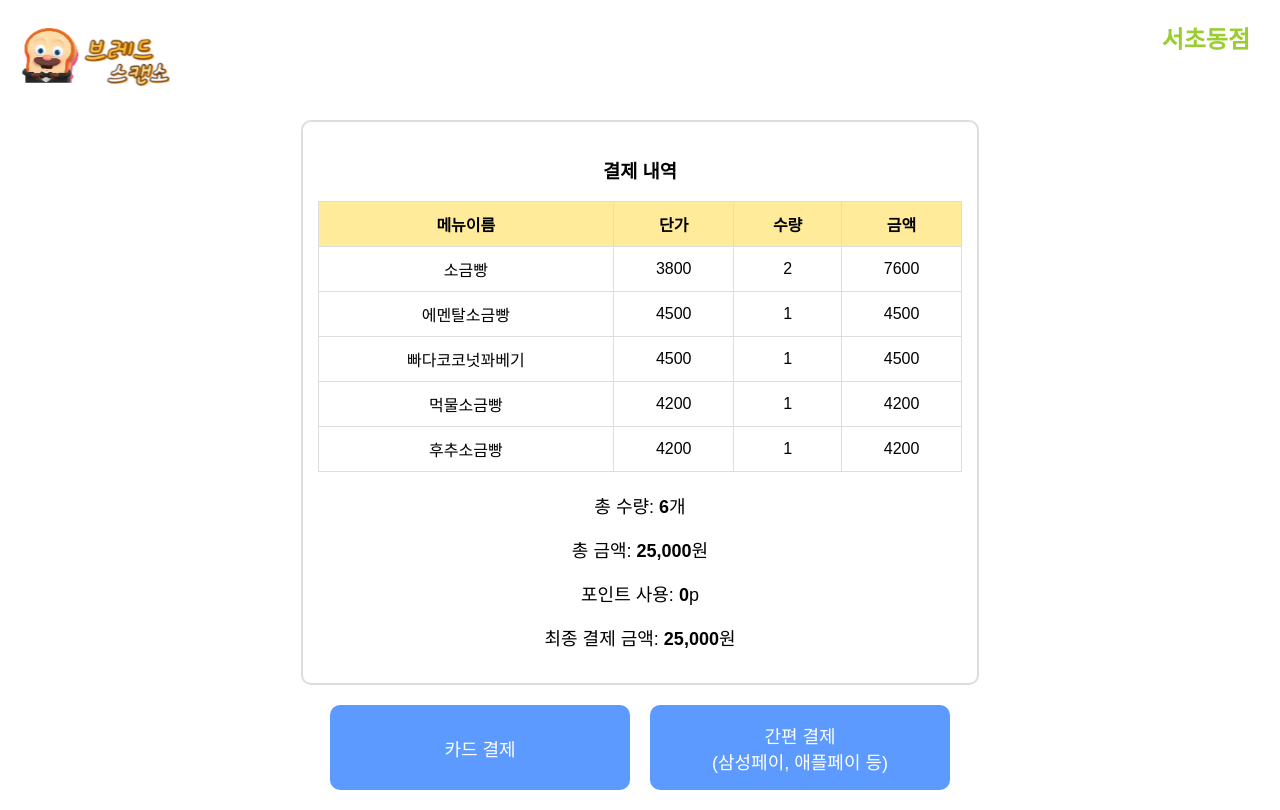
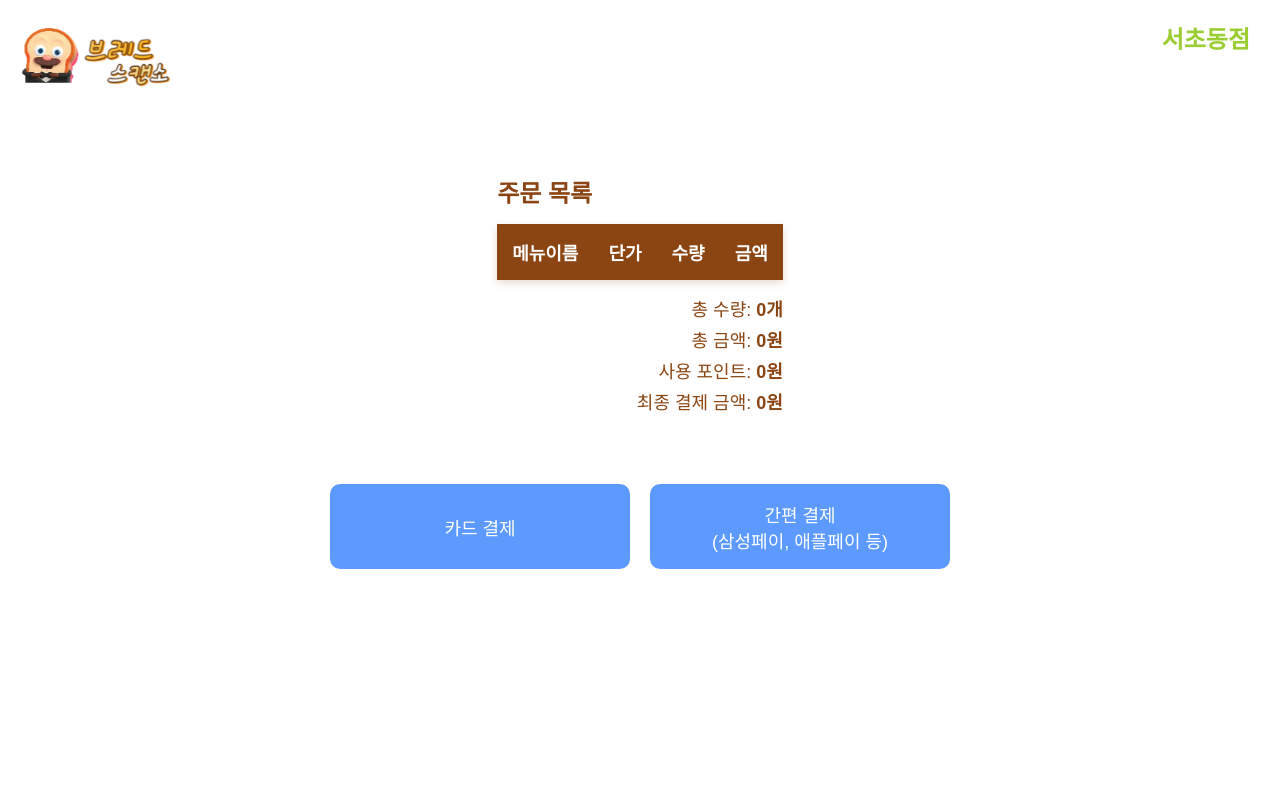
Before and after one commit to pladata-encore/DA36-final-web-BreadScanso-repo, a Django app: page /kiosk/payment_method/ in a window 1280 px wide. After the commit the page ends 569 px from the top, so only its background shows below. Run offline with Django 5.2, Linux system fonts and the light colour scheme; lists and menus that the app fills with data are empty.

Commit message:
Feat : 결제과정 세션에 저장되는 변수 통일

```diff
--- a/static/js/kiosk-paymentMethod.js
+++ b/static/js/kiosk-paymentMethod.js
@@ -1,30 +1,54 @@
-document.addEventListener("DOMContentLoaded", function () {
-    let totalAmountElem = document.getElementById("total_amount"); // 총 금액 요소
-    let finalAmountElem = document.getElementById("final_amount"); // 최종 결제 금액 요소
+document.addEventListener('DOMContentLoaded', function() {
+    // 세션 스토리지에서 데이터 가져오기
+    const productDictionary = JSON.parse(sessionStorage.getItem("productDictionary") || "{}");
+    const totalQuantity = sessionStorage.getItem("totalQuantity") || 0;
+    const totalPrice = parseInt(sessionStorage.getItem("totalPrice") || "0");
+    const usedPoints = parseInt(sessionStorage.getItem("usedPoints") || "0");
+    const finalPrice = parseInt(sessionStorage.getItem("finalPrice") || "0");
 
-    const use_points = sessionStorage.getItem("use_points");  // 사용한 적립금 가져오기
-    console.log("사용한 포인트:", use_points);  // 콘솔 확인
-    if (use_points) {
-        document.getElementById("use_points").textContent = parseInt(use_points).toLocaleString();
+    console.log("세션 스토리지 데이터:", {
+        productDictionary,
+        totalQuantity,
+        totalPrice,
+        usedPoints,
+        finalPrice
+    });
+
+    // 주문 테이블 업데이트
+    const orderTable = document.getElementById("order-table");
+
+    // 테이블에 데이터 채우기
+    Object.keys(productDictionary).forEach(itemName => {
+        const product = productDictionary[itemName];
+        const row = `
+            <tr>
+                <td>${product.korName}</td>
+                <td>${product.price.toLocaleString()}원</td>
+                <td>${product.quantity}</td>
+                <td>${product.totalAmount.toLocaleString()}원</td>
+            </tr>
+        `;
+        orderTable.innerHTML += row;
+    });
+
+    // 총 수량과 금액 업데이트
+    document.getElementById("totalQuantity").textContent = `${totalQuantity}개`;
+    document.getElementById("totalPrice").textContent = `${totalPrice.toLocaleString()}원`;
+
+    // 포인트 사용 정보가 있는 경우 표시
+    const usedPointsElement = document.getElementById("usedPoints");
+    const finalAmountElement = document.getElementById("final_amount");
+
+    if (usedPointsElement && usedPoints > 0) {
+        usedPointsElement.textContent = `${usedPoints.toLocaleString()}원`;
     }
 
+    // 최종 결제 금액 표시
+    if (finalAmountElement) {
+        const finalAmount = finalPrice || Math.max(totalPrice - usedPoints, 0);
+        finalAmountElement.textContent = `${finalAmount.toLocaleString()}원`;
+        }
 
-    // 숫자 변환 함수 (쉼표 제거 후 정수 변환)
-    function parseNumber(text) {
-        return parseInt(text.replace(/,/g, ""), 10) || 0;
-    }
+        console.log("최종 결제 금액:", finalAmount);
 
-    function updateFinalAmount() {
-        let totalAmount = parseNumber(totalAmountElem.textContent);
-        console.log("총 결제 금액:", totalAmount);  // 콘솔 확인
-
-        let finalAmount = Math.max(totalAmount - use_points, 0); // 음수 방지
-        finalAmountElem.textContent = finalAmount.toLocaleString(); // 천 단위 쉼표 적용
-        sessionStorage.setItem("final_amount", finalAmount);
-        console.log("최종 결제 금액:", finalAmount);  // 콘솔 확인
-
-    }
-
-    // 페이지 로드 시 자동 업데이트
-    updateFinalAmount();
 });
--- a/templates/kiosk/kiosk_payment_completed.html
+++ b/templates/kiosk/kiosk_payment_completed.html
@@ -11,8 +11,8 @@
 <body class="kiosk-payment-completed">
 
     <h3 class="mb-3">✅ 결제가 완료되었습니다.</h3>
-    <p>적립 포인트 : <strong id="earned_point">0</strong>P</p>
-    <p>최종 보유 포인트 : <strong id="final_point">0</strong>P</p>
+    <p>적립 포인트 : <strong id="earnedPoints">0</strong>P</p>
+    <p>최종 보유 포인트 : <strong id="finalPoints">0</strong>P</p>
 
 
     <div class="button-container">
--- a/templates/kiosk/kiosk_payment_method.html
+++ b/templates/kiosk/kiosk_payment_method.html
@@ -7,6 +7,75 @@
     <meta name="viewport" content="width=device-width, initial-scale=1.0">
     <title>Kiosk | Payment Method</title>
     <link rel="stylesheet" href="{% static 'css/style.css' %}">
+    <style>
+        /* 테이블 스타일 개선 - 갈색 계열 */
+        .container {
+            width: 90%;
+            max-width: 1000px;
+            margin: 0 auto;
+        }
+
+        .order-list {
+            margin: 30px 0;
+        }
+
+        .order-list h3 {
+            color: #8B4513; /* 새들 브라운 색상 */
+            font-size: 24px;
+            margin-bottom: 15px;
+        }
+
+        .order-list table {
+            width: 100%;
+            border-collapse: collapse;
+            margin-bottom: 15px; /* 마진 줄임 */
+            box-shadow: 0 3px 8px rgba(139, 69, 19, 0.2);
+            font-size: 18px; /* 글자 크기 증가 */
+        }
+
+        .order-list th {
+            background-color: #8B4513; /* 새들 브라운 색상 */
+            color: white;
+            padding: 15px;
+            text-align: center;
+            font-weight: bold;
+        }
+
+        .order-list td {
+            padding: 15px; /* 셀 패딩 증가 */
+            text-align: center;
+            border-bottom: 1px solid #D2B48C; /* 탠 색상 */
+        }
+
+        .order-list tr:nth-child(even) {
+            background-color: #FFF8DC; /* 콘실크 색상 */
+        }
+
+        .order-list tr:nth-child(odd) {
+            background-color: #FAEBD7; /* 앤티크 화이트 색상 */
+        }
+
+        .order-list tr:hover {
+            background-color: #F5DEB3; /* 위트 색상 */
+        }
+
+        /* 총 수량과 금액 스타일 수정 */
+        .total-info {
+            text-align: right;
+            font-size: 18px; /* 글자 크기 줄임 */
+            margin-bottom: 20px;
+            color: #8B4513; /* 새들 브라운 색상 */
+        }
+
+        .total-info p {
+            margin: 5px 0; /* 각 문단 사이 여백 줄임 */
+        }
+
+        .total-info strong {
+            font-weight: bold;
+            color: #8B4513; /* 새들 브라운 색상 */
+        }
+    </style>
 </head>
 <body class="kiosk-payment-method">
     <!-- 헤더 추가 (로고 포함) -->
@@ -16,9 +85,10 @@
     <!-- 지점명 -->
     <div class="store-name">서초동점</div>
 
+    <!-- 주문 목록 -->
     <div class="container">
-        <div class="payment-history">
-            <h3>결제 내역</h3>
+        <div class="order-list">
+            <h3>주문 목록</h3>
             <table>
                 <thead>
                     <tr>
@@ -28,47 +98,19 @@
                         <th>금액</th>
                     </tr>
                 </thead>
-                <tbody>
-                    <tr>
-                        <td>소금빵</td>
-                        <td>3800</td>
-                        <td>2</td>
-                        <td>7600</td>
-                    </tr>
-                    <tr>
-                        <td>에멘탈소금빵</td>
-                        <td>4500</td>
-                        <td>1</td>
-                        <td>4500</td>
-                    </tr>
-                    <tr>
-                        <td>빠다코코넛꽈베기</td>
-                        <td>4500</td>
-                        <td>1</td>
-                        <td>4500</td>
-                    </tr>
-                    <tr>
-                        <td>먹물소금빵</td>
-                        <td>4200</td>
-                        <td>1</td>
-                        <td>4200</td>
-                    </tr>
-                    <tr>
-                        <td>후추소금빵</td>
-                        <td>4200</td>
-                        <td>1</td>
-                        <td>4200</td>
-                    </tr>
+                <tbody id="order-table">
                 </tbody>
             </table>
-            <div class="total">
-                <p>총 수량: <strong id="total_count">6</strong>개</p>
-                <p>총 금액: <strong id="total_amount">25,000</strong>원</p>
-                <p>포인트 사용: <strong id="use_points">0</strong>p</p>
-                <p>최종 결제 금액: <strong id="final_amount">0</strong>원</p>
+            <!-- 박스 없이 표 아래 오른쪽 정렬 -->
+            <div class="total-info">
+                <p>총 수량: <strong id="totalQuantity">0개</strong></p>
+                <p>총 금액: <strong id="totalPrice">0원</strong></p>
+                <p>사용 포인트: <strong id="usedPoints">0원</strong></p>
+                <p>최종 결제 금액: <strong id="final_amount">0원</strong></p>
             </div>
         </div>
     </div>
+
     <!-- 버튼 영역 -->
     <div class="button-container">
         <a href="{% url 'payment_completed' %}">
@@ -83,5 +125,4 @@
     <script src="{% static 'js/kiosk-paymentMethod.js' %}"></script>
 
 </body>
-
 </html>
--- a/templates/kiosk/kiosk_usepoint.html
+++ b/templates/kiosk/kiosk_usepoint.html
@@ -13,7 +13,7 @@
 
     <div class="keypad-container">
         <h5 class="mb-3">포인트를 사용하시겠습니까?</h5>
-        <p class="mb-3">총 결제 금액 <strong id="max-price">25,000</strong>원</p>
+        <p class="mb-3">총 결제 금액 <strong id="totalPrice">0</strong>원</p>
 
         <p class="mb-3">잔여 포인트 <strong id="points">0</strong>P</p>
 
@@ -49,5 +49,6 @@
     <!-- JavaScript 파일 불러오기 -->
     <script src="{% static 'js/kiosk-usePoint.js' %}"></script>
     <script src="https://cdn.jsdelivr.net/npm/bootstrap@5.3.0/dist/js/bootstrap.bundle.min.js"></script>
+
 </body>
 </html>
```
Also changed, not shown: static/js/kiosk-paymentCompleted.js (+51 -12 lines), static/js/kiosk-products.js (added, +154 -0 lines), static/js/kiosk-usePoint.js (+84 -53 lines), templates/kiosk/kiosk_products.html (+3 -138 lines).
